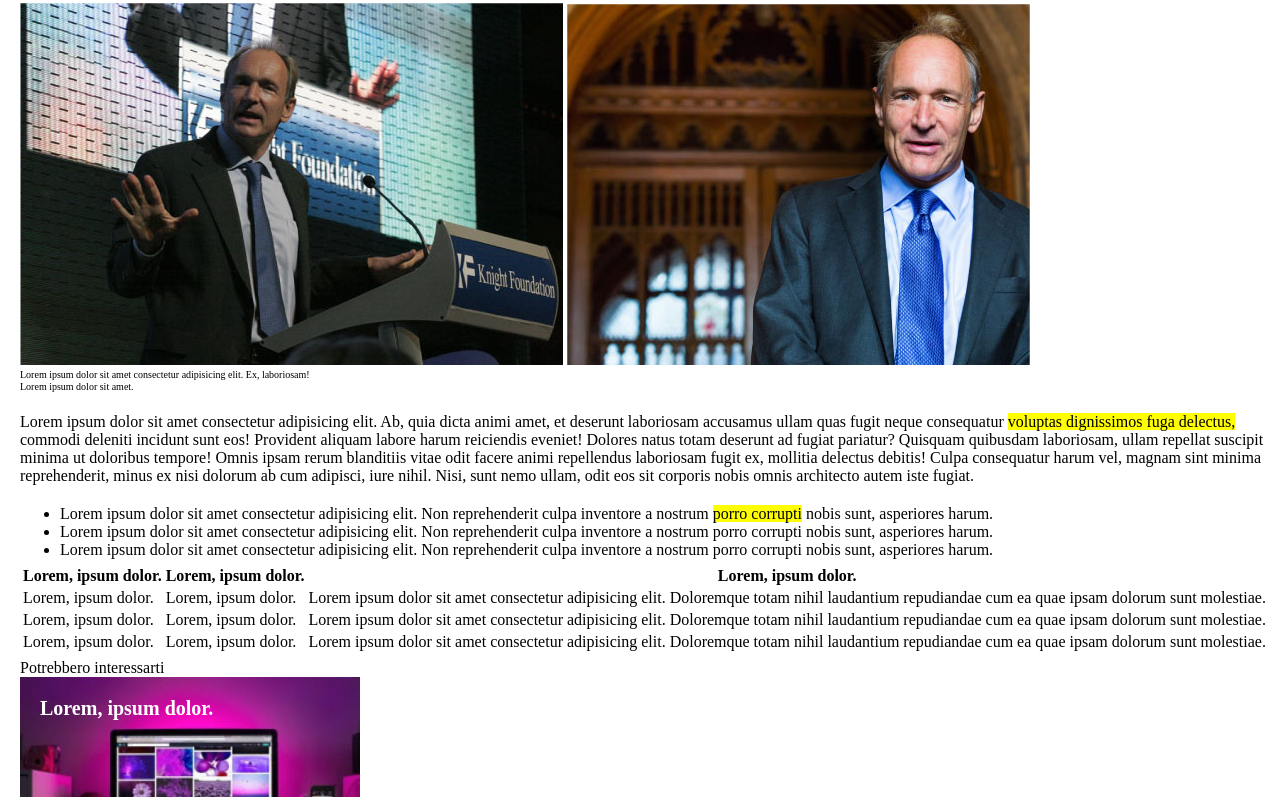
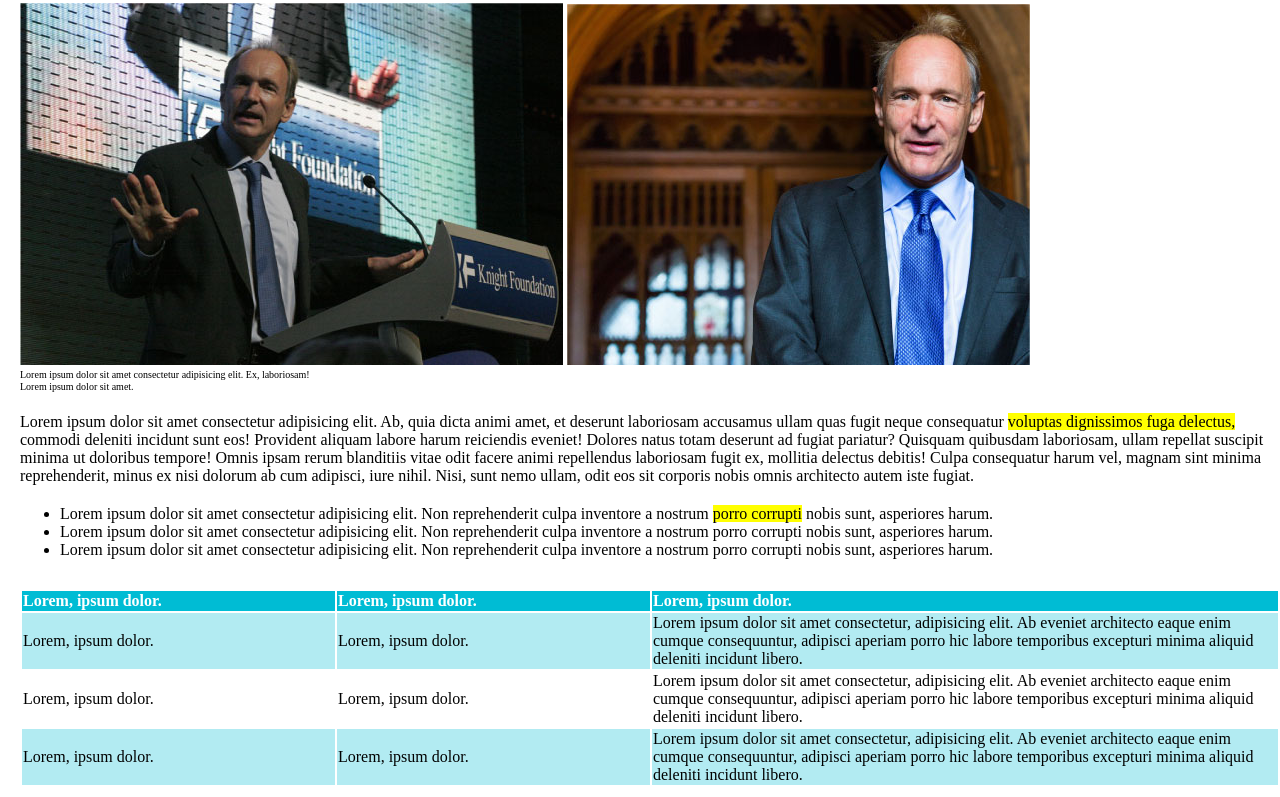
Before and after one commit to R-G2110/html-css-booleaner, a plain HTML site: page index.html in a window 1280 px wide. Shown: the part 155-952 px from the top of the page. Drawn offline with Linux system fonts and the light colour scheme.

Commit message:
Apportato modifiche sezione tabella

```diff
--- a/css/style.css
+++ b/css/style.css
@@ -6,14 +6,6 @@
   margin: 0;
 
 }
-
-/* span{
-  font-size: 12px;
-  padding: 0;
-  line-height: 0.5px;
-} */
-
-
 
 /* HEADER */
 
@@ -75,7 +67,32 @@ section{
 
 }
 
+/* Tabella */
+
+#tabella{
+  padding: 0;
+  width: 100%;
+  text-align: left;
+  font-size: 16px;
+  margin-bottom: 30px;
+  margin-top: 30px;
+}
+
+#tabella thead{
+  background-color: #00BCD4;
+  color: white;
+}
+
+#prima-colonna, #seconda-colonna{
+  width: calc(25%);
+}
+
+.cella-celeste{
+  background-color: #B2EBF2;
+}
+
 /* Interessi */
+
 .foto{
   width: 300px;
   height: 200px;
--- a/index.html
+++ b/index.html
@@ -51,15 +51,15 @@
     <!-- /Paragrafo principale -->
 
     <!-- Tabella -->
-    <section>
+    <section id="tabella">
       <table>
 
         <thead>
 
           <tr>
-            <th>Lorem, ipsum dolor.</th>
-            <th>Lorem, ipsum dolor.</th>
-            <th>Lorem, ipsum dolor.</th>
+            <th id="prima-colonna">Lorem, ipsum dolor.</th>
+            <th id="seconda-colonna">Lorem, ipsum dolor.</th>
+            <th id="terza-colonna">Lorem, ipsum dolor.</th>
           </tr>
 
         </thead>
@@ -67,19 +67,19 @@
         <tbody>
 
           <tr>
-            <td>Lorem, ipsum dolor.</td>
-            <td>Lorem, ipsum dolor.</td>
-            <td>Lorem ipsum dolor sit amet consectetur adipisicing elit. Doloremque totam nihil laudantium repudiandae cum ea quae ipsam dolorum sunt molestiae.</td>
+            <td class="cella-celeste">Lorem, ipsum dolor.</td>
+            <td class="cella-celeste">Lorem, ipsum dolor.</td>
+            <td class="cella-celeste">Lorem ipsum dolor sit amet consectetur, adipisicing elit. Ab eveniet architecto eaque enim cumque consequuntur, adipisci aperiam porro hic labore temporibus excepturi minima aliquid deleniti incidunt libero.</td>
           </tr>
           <tr>
             <td>Lorem, ipsum dolor.</td>
             <td>Lorem, ipsum dolor.</td>
-            <td>Lorem ipsum dolor sit amet consectetur adipisicing elit. Doloremque totam nihil laudantium repudiandae cum ea quae ipsam dolorum sunt molestiae.</td>
+            <td>Lorem ipsum dolor sit amet consectetur, adipisicing elit. Ab eveniet architecto eaque enim cumque consequuntur, adipisci aperiam porro hic labore temporibus excepturi minima aliquid deleniti incidunt libero.</td>
           </tr>
           <tr>
-            <td>Lorem, ipsum dolor.</td>
-            <td>Lorem, ipsum dolor.</td>
-            <td>Lorem ipsum dolor sit amet consectetur adipisicing elit. Doloremque totam nihil laudantium repudiandae cum ea quae ipsam dolorum sunt molestiae.</td>
+            <td class="cella-celeste">Lorem, ipsum dolor.</td>
+            <td class="cella-celeste">Lorem, ipsum dolor.</td>
+            <td class="cella-celeste">Lorem ipsum dolor sit amet consectetur, adipisicing elit. Ab eveniet architecto eaque enim cumque consequuntur, adipisci aperiam porro hic labore temporibus excepturi minima aliquid deleniti incidunt libero.</td>
           </tr>
 
         </tbody>
@@ -89,7 +89,7 @@
     <!-- /Tabella -->
 
     <!-- Interessi -->
-    <section>
+    <section id="interessi">
       <span>Potrebbero interessarti</span>
       <div class="foto" id="monitor">
         <p>Lorem, ipsum dolor.</p>
```
